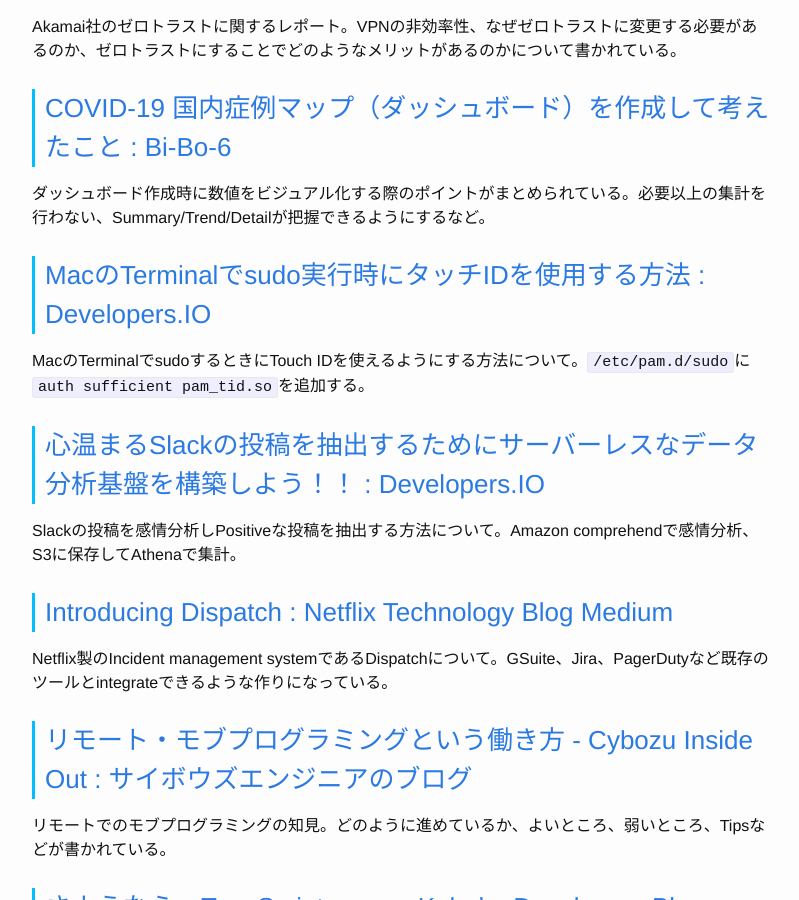
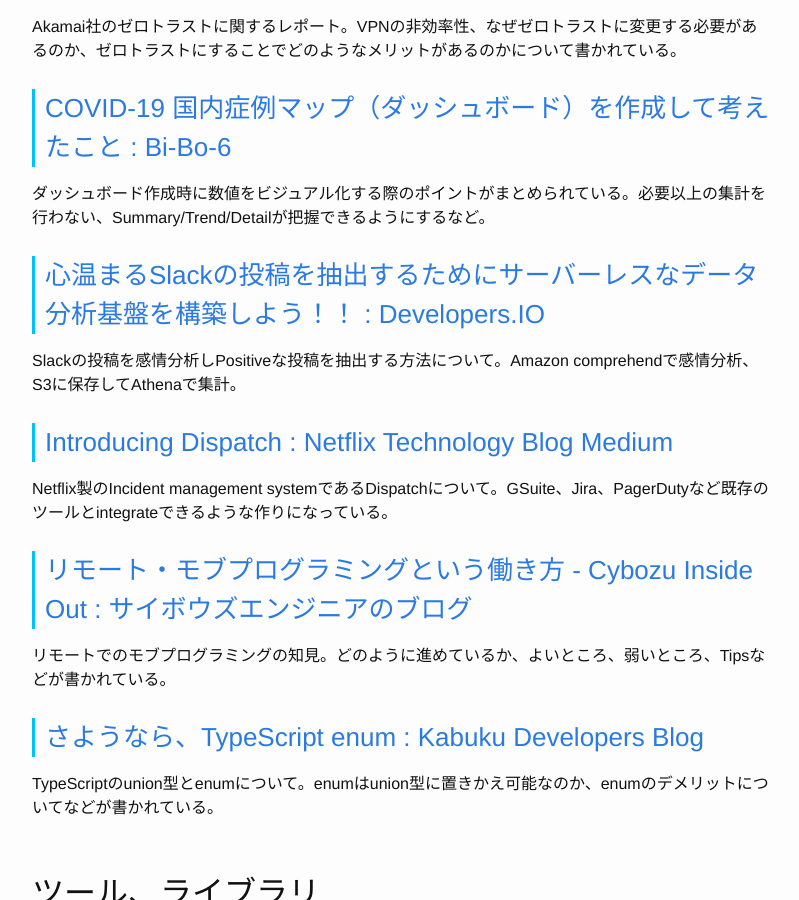
Before and after one commit to Gather-Tech/Gather-Tech.github.io, a Jekyll site: the page built from _posts/2020/2020-03-01-Gather192.md, in a window 1280 px wide and 900 px high, scrolled down 1556 px. Shown: the whole window, without its empty margins (238-1037 px from the left). Built offline with Jekyll 4.4.1, drawn with Linux system fonts in a browser that asks for light colours; comment, search, counter and statistics services are not loaded.

Commit message:
Reduced an article

```diff
--- a/_posts/2020/2020-03-01-Gather192.md
+++ b/_posts/2020/2020-03-01-Gather192.md
@@ -35,10 +35,6 @@
 ### [COVID-19 国内症例マップ（ダッシュボード）を作成して考えたこと : Bi-Bo-6](http://aimerci.hatenadiary.jp/entry/20200223/1582395168)
 
 ダッシュボード作成時に数値をビジュアル化する際のポイントがまとめられている。必要以上の集計を行わない、Summary/Trend/Detailが把握できるようにするなど。
-
-### [MacのTerminalでsudo実行時にタッチIDを使用する方法 : Developers.IO](https://dev.classmethod.jp/etc/mac-terminal-sudo-touch-id/)
-
-MacのTerminalでsudoするときにTouch IDを使えるようにする方法について。`/etc/pam.d/sudo`に`auth sufficient pam_tid.so`を追加する。
 
 ### [心温まるSlackの投稿を抽出するためにサーバーレスなデータ分析基盤を構築しよう！！ : Developers.IO](https://dev.classmethod.jp/server-side/serverless/slack-comprehend-analyze/)
 
```
